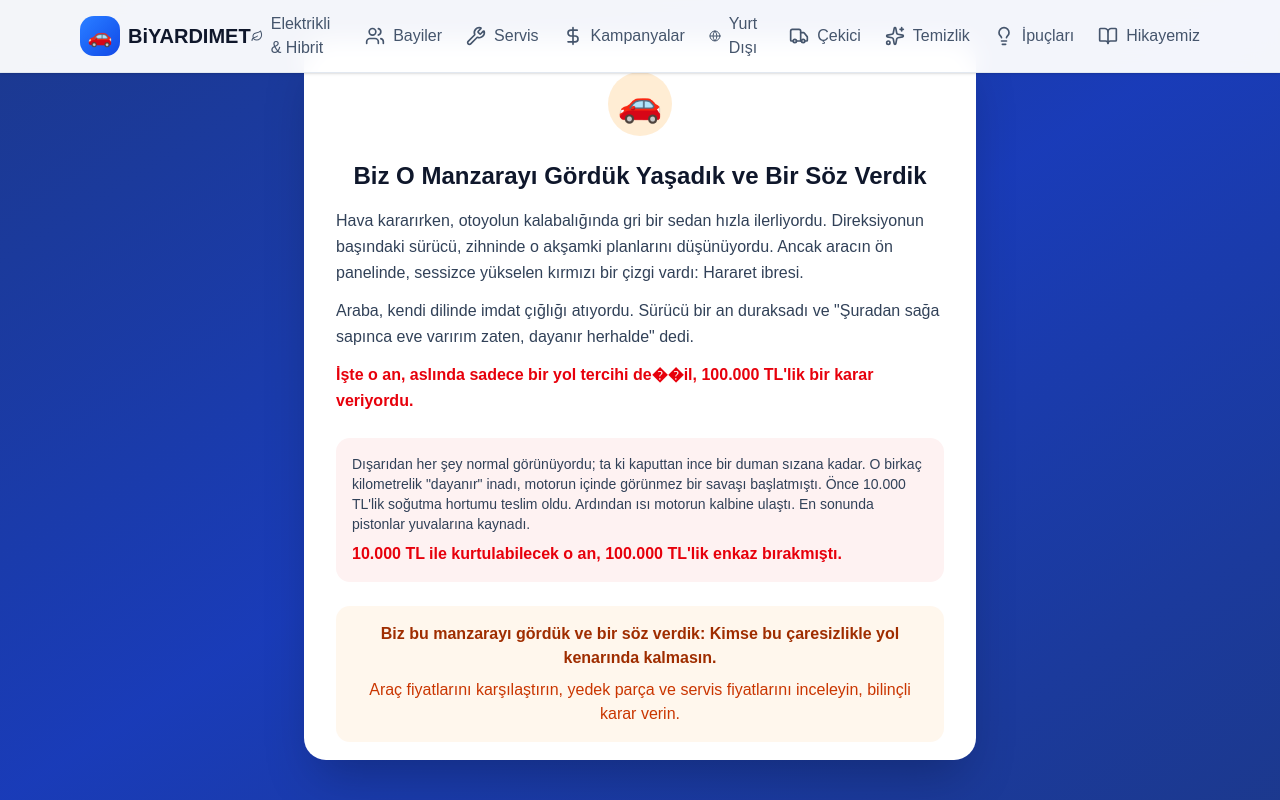
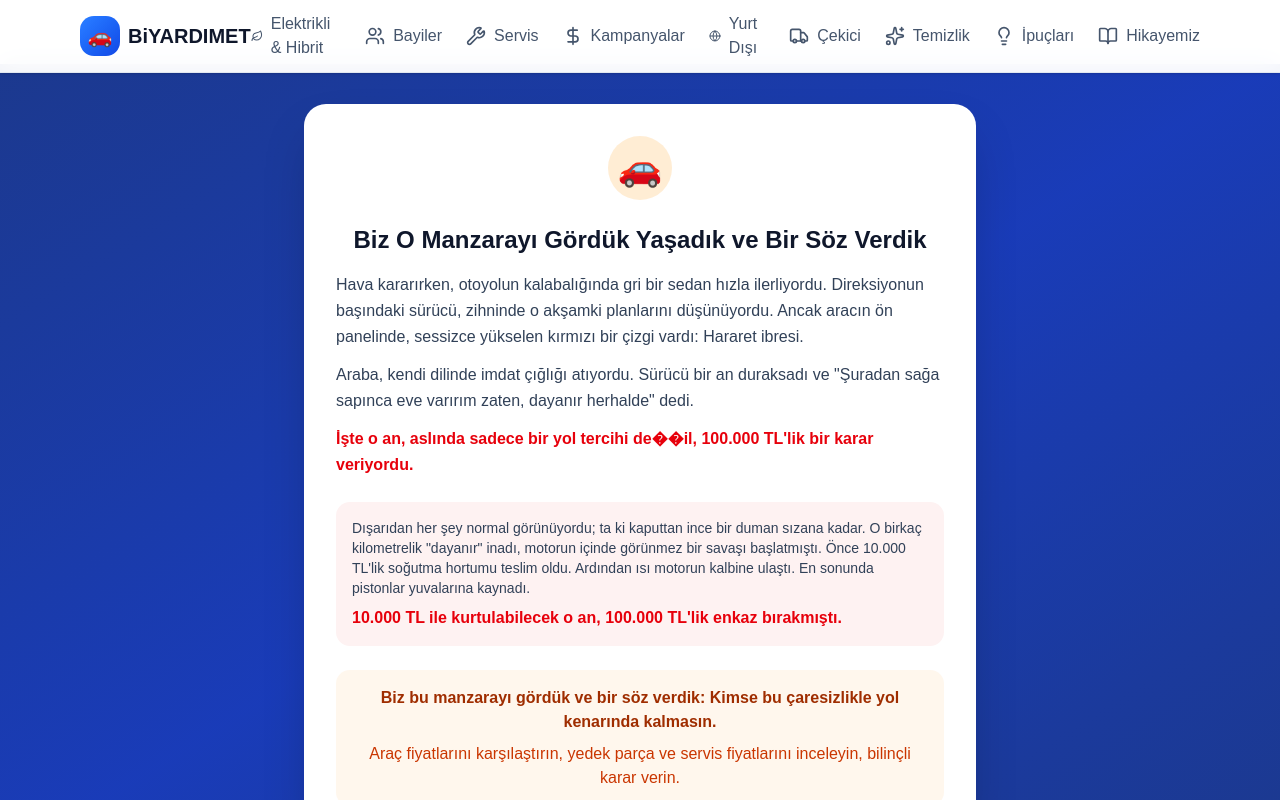
Before and after one commit to Alphasefa/sasirtbeni, a Next.js app in the folder apps/web/: page / in a window 1280 px wide. Built offline with nearby package versions, Linux system fonts and the light colour scheme.

Commit message:
fix: add padding to content so it's not covered by fixed header

```diff
--- a/apps/web/src/app/layout.tsx
+++ b/apps/web/src/app/layout.tsx
@@ -44,7 +44,7 @@ export default function RootLayout({
         <Providers>
           <div className="grid h-svh grid-rows-[auto_1fr]">
             <SiteHeader />
-            {children}
+            <main className="overflow-y-auto pt-16">{children}</main>
           </div>
           <ScrollToTop />
         </Providers>
```
